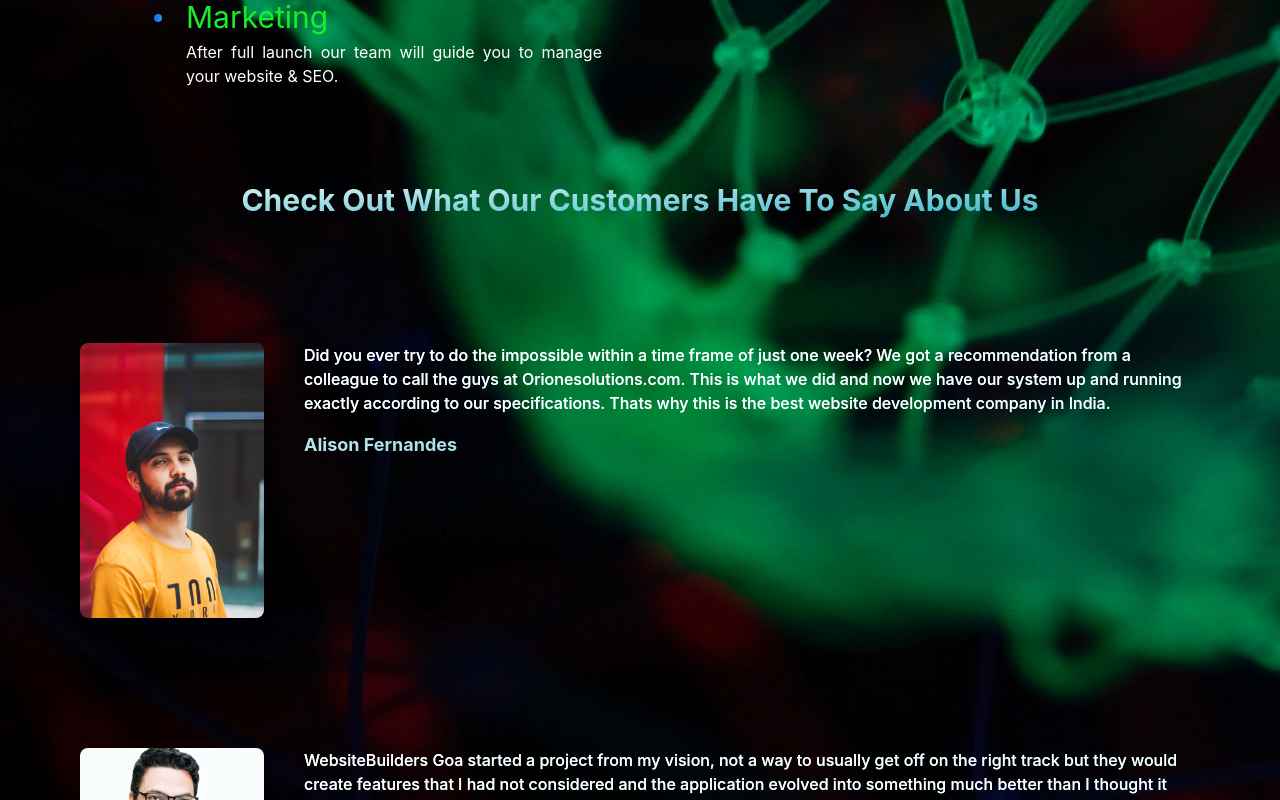
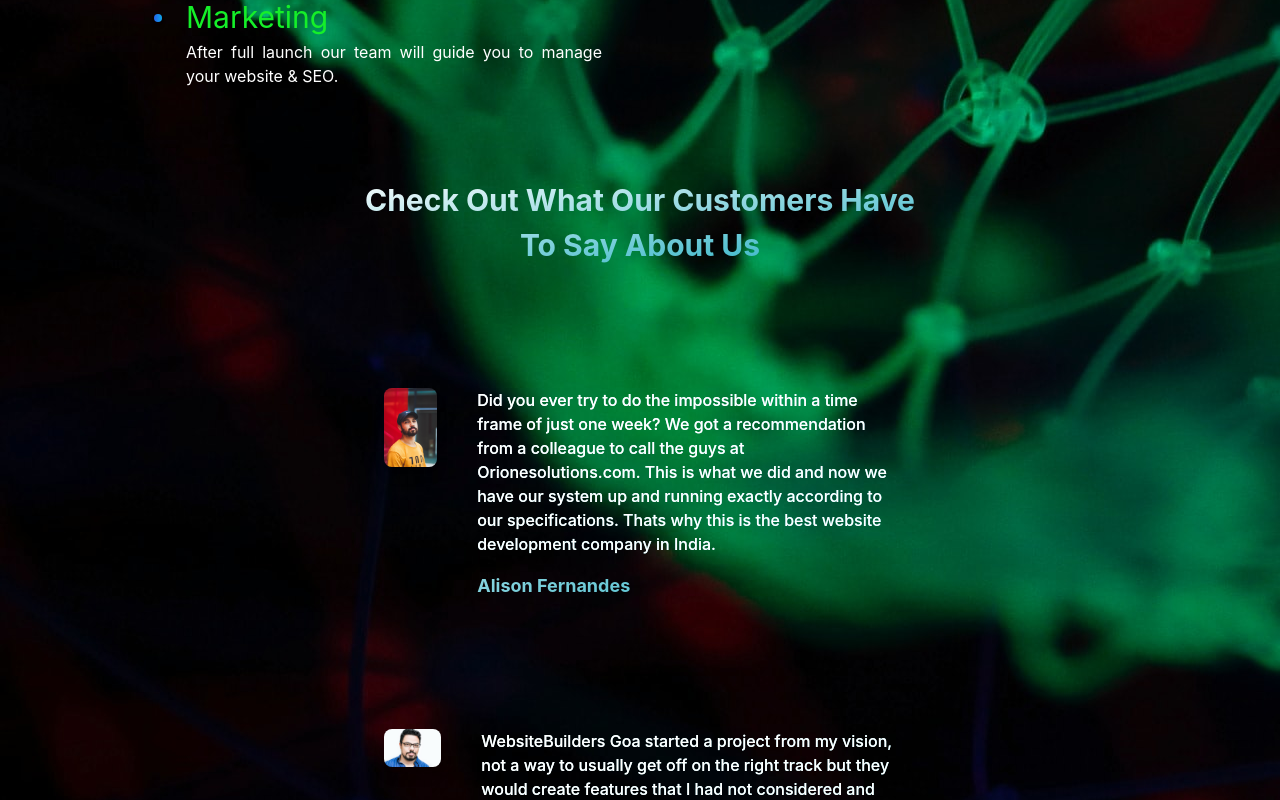
Before and after one commit to WebsiteBuildersGoa/WebsiteBuildersGoa, a React (Create React App) app: page / in a window 1280 px wide. Shown: the part 2860-3660 px from the top of the page. Built offline with nearby package versions, Linux system fonts and the light colour scheme; grey boxes are pictures that could not be loaded.

Commit message:
Update testimo.js

```diff
--- a/src/testimo.js
+++ b/src/testimo.js
@@ -57,7 +57,7 @@ const testimonials = [
 
 const Testimonials = () => {
     return (
-        <Container maxW='2cl'mt="10px"mb="10px" p={{ base: 5, md: 10 }}>
+        <Container maxW='2xl'mt="10px"mb="10px" p={{ base: 5, md: 10 }}>
             <Box bgGradient="linear(to-br,  white, #15aabf)" bgClip="text" fontSize="3xl" fontWeight="bold" mb={20} textAlign="center">
             Check Out What Our Customers Have To Say About Us
             </Box>
```
